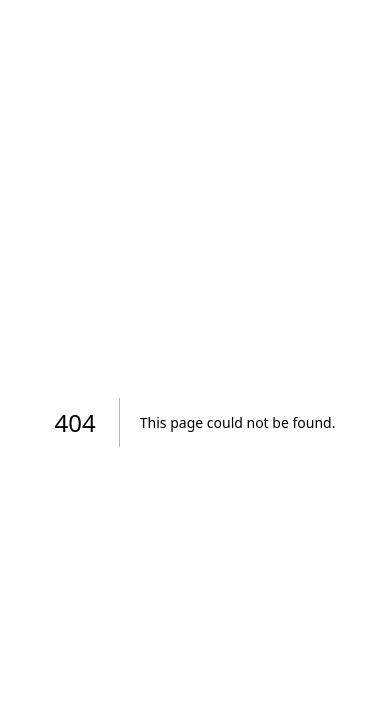
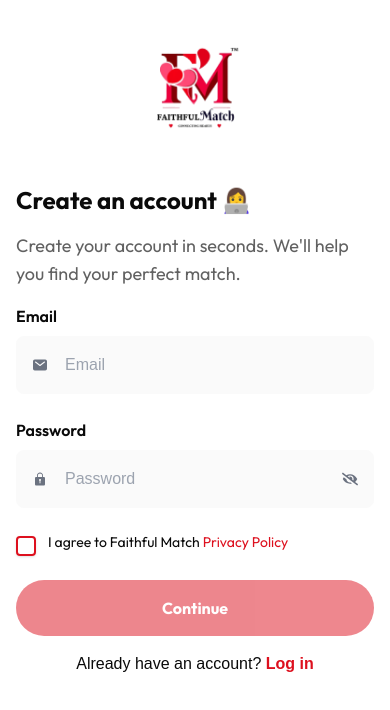
Before and after one commit to Astro175/faithful-match, a Next.js app: page /register in a window 390 px wide. Before the commit this address had no page. Shown: the top 710 px of the page. Built offline with nearby package versions, Linux system fonts and the light colour scheme.

Commit message:
added signUp for mobile

```diff
--- a/app/login/page.tsx
+++ b/app/login/page.tsx
@@ -7,6 +7,7 @@
 import { IoMail } from "react-icons/io5";
 import { IoIosLock } from "react-icons/io";
 import Image from "next/image";
+import Link from "next/link";
 
 export default function LoginForm() {
   const [loading, setLoading] = useState(false);
@@ -16,7 +17,7 @@
     password: "",
   });
 
-  const handleSubmit = async (e: { preventDefault: () => void; }) => {
+  const handleSubmit = async (e: { preventDefault: () => void }) => {
     e.preventDefault();
     setLoading(true);
 
@@ -162,7 +163,9 @@
 
         <p className="text-center">
           Don&apos;t have an account?{" "}
-          <span className="font-bold text-primary">Sign up</span>
+          <Link href="/register" className="font-bold text-primary">
+            Sign up
+          </Link>
         </p>
       </form>
     </div>
--- /dev/null
+++ b/app/register/page.tsx
@@ -0,0 +1,219 @@
+"use client";
+
+import React, { useState } from "react";
+import { useDispatch, useSelector } from "react-redux";
+import { Checkbox } from "@/components/ui/checkbox";
+import { useForm } from "react-hook-form";
+import { FaEye, FaEyeSlash } from "react-icons/fa";
+import { IoIosLock } from "react-icons/io";
+import { IoMail } from "react-icons/io5";
+import Link from "next/link";
+import {
+  setCredentials,
+  setLoading,
+  setError,
+} from "@/store/features/authStore";
+// import { VerifyEmailModal } from "./verifyEmailModal";
+import Image from "next/image";
+
+type SignupFormData = {
+  email: string;
+  password: string;
+  agreeToTerms: boolean;
+};
+
+export default function SignupPage() {
+  const [showPassword, setShowPassword] = useState(false);
+  const dispatch = useDispatch();
+  // eslint-disable-next-line @typescript-eslint/no-explicit-any
+  const { isLoading, error } = useSelector((state: any) => state.auth);
+
+  const {
+    register,
+    handleSubmit,
+    setValue,
+    watch,
+    formState: { errors },
+  } = useForm<SignupFormData>({
+    defaultValues: {
+      agreeToTerms: false,
+    },
+  });
+
+  const termsAccepted = watch("agreeToTerms");
+
+  const handleCheckboxChange = (checked: boolean) => {
+    setValue("agreeToTerms", checked, { shouldValidate: true });
+  };
+
+  const onSubmit = async (data: SignupFormData) => {
+    try {
+      dispatch(setLoading(true));
+      dispatch(setError(null));
+
+      const response = await fetch(
+        "https://faithful-match.onrender.com/api/auth/users/register",
+        {
+          method: "POST",
+          headers: { "Content-Type": "application/json" },
+          body: JSON.stringify({
+            email: data.email,
+            password: data.password,
+          }),
+        }
+      );
+
+      if (!response.ok) {
+        throw new Error("Registration failed");
+      }
+
+      dispatch(
+        setCredentials({
+          email: data.email,
+          password: data.password,
+        })
+      );
+    // eslint-disable-next-line @typescript-eslint/no-explicit-any
+    } catch (error: any) {
+      dispatch(setError(error.message));
+    } finally {
+      dispatch(setLoading(false));
+    }
+  };
+
+  return (
+    <div className="min-h-screen bg-white px-4 py-6 md:px-6">
+      <div className="max-w-md mx-auto">
+        <div className="space-y-4">
+          <Image
+            src="/logo-red.png"
+            alt="Faithful Match"
+            className="w-32 h-32 mx-auto mb-8"
+            width={150}
+            height={150}
+          />
+
+          <h1 className="text-2xl font-outfit font-bold mb-8">
+            Create an account 👩‍💻
+          </h1>
+          <p className="font-outfit text-lg text-[#616161] mt-2">
+            Create your account in seconds. We&apos;ll help you find your
+            perfect match.
+          </p>
+
+          <form onSubmit={handleSubmit(onSubmit)} className="space-y-6">
+            <div>
+              <label
+                htmlFor="email"
+                className="block font-outfit font-semibold text-base mb-2"
+              >
+                Email
+              </label>
+              <div className="relative">
+                <IoMail className="absolute left-4 top-1/2 -translate-y-1/2 text-gray-500" />
+                <input
+                  type="email"
+                  id="email"
+                  {...register("email", {
+                    required: "Email is required",
+                    pattern: {
+                      value: /^[A-Z0-9._%+-]+@[A-Z0-9.-]+\.[A-Z]{2,}$/i,
+                      message: "Invalid email address",
+                    },
+                  })}
+                  className="w-full bg-[#FAFAFA] border border-[#FAFAFA] py-4 pl-12 pr-4 rounded-lg focus:outline-none focus:border-primary"
+                  placeholder="Email"
+                />
+              </div>
+              {errors.email && (
+                <p className="text-error text-sm mt-1">
+                  {errors.email.message}
+                </p>
+              )}
+            </div>
+
+            <div>
+              <label
+                htmlFor="password"
+                className="block font-outfit font-semibold text-base mb-2"
+              >
+                Password
+              </label>
+              <div className="relative">
+                <IoIosLock className="absolute left-4 top-1/2 -translate-y-1/2 text-gray-500" />
+                <input
+                  type={showPassword ? "text" : "password"}
+                  id="password"
+                  {...register("password", {
+                    required: "Password is required",
+                    minLength: {
+                      value: 8,
+                      message: "Password must be at least 8 characters",
+                    },
+                  })}
+                  className="w-full bg-[#FAFAFA] border border-[#FAFAFA] py-4 pl-12 pr-12 rounded-lg focus:outline-none focus:border-primary"
+                  placeholder="Password"
+                />
+                <button
+                  type="button"
+                  onClick={() => setShowPassword(!showPassword)}
+                  className="absolute right-4 top-1/2 -translate-y-1/2 text-gray-500"
+                >
+                  {showPassword ? <FaEye /> : <FaEyeSlash />}
+                </button>
+              </div>
+              {errors.password && (
+                <p className="text-error text-sm mt-1">
+                  {errors.password.message}
+                </p>
+              )}
+            </div>
+
+            <div className="flex items-start gap-3">
+              <Checkbox
+                id="agreeToTerms"
+                checked={termsAccepted}
+                onCheckedChange={handleCheckboxChange}
+                className="w-5 h-5 mt-1 border-2 border-primary data-[state=checked]:bg-primary data-[state=checked]:border-primary"
+              />
+              <label
+                htmlFor="agreeToTerms"
+                className="font-outfit text-sm md:text-base"
+              >
+                I agree to Faithful Match{" "}
+                <Link href="/privacy" className="text-primary hover:underline">
+                  Privacy Policy
+                </Link>
+              </label>
+            </div>
+
+            {error && <p className="text-error text-sm">{error}</p>}
+
+            <button
+              type="submit"
+              disabled={isLoading || !termsAccepted}
+              className="w-full bg-primary text-white py-4 px-6 rounded-full font-outfit font-bold hover:bg-opacity-90 transition-colors disabled:opacity-50 mt-8"
+            >
+              {isLoading ? "Creating account..." : "Continue"}
+            </button>
+          </form>
+
+          <p className="text-center mt-6">
+            Already have an account?{" "}
+            <Link
+              href="/login"
+              className="text-primary font-semibold hover:underline"
+            >
+              Log in
+            </Link>
+          </p>
+        </div>
+      </div>
+
+      {/* <VerifyEmailModal
+        isOpen={showVerifyModal}
+        onClose={() => setShowVerifyModal(false)}
+      /> */}
+    </div>
+  );
+}
```
